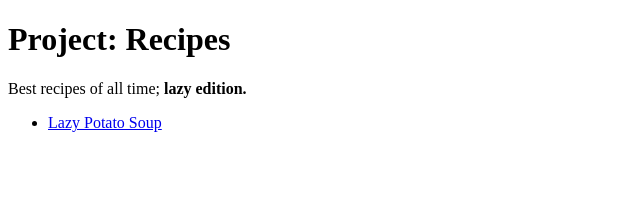
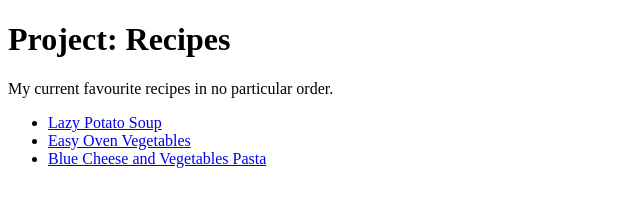
Before and after one commit to samdolbear/odin-recipes, a plain HTML site: page index.html in a window 1280 px wide. Shown: the whole page, without its empty margins (0-640 px from the left). Drawn offline with Linux system fonts and the light colour scheme.

Commit message:
Add links to soup and pasta recipe

```diff
--- a/index.html
+++ b/index.html
@@ -13,9 +13,11 @@
     </header>
     <div class="container">
         <section>
-            <p>Best recipes of all time; <strong>lazy edition.</strong></p>
+            <p>My current favourite recipes in no particular order.</p>
             <ul>
                 <li><a href="recipes/lazy-potato-soup.html">Lazy Potato Soup</a></li>
+                <li><a href="recipes/easy-oven-veg.html">Easy Oven Vegetables</a></li>
+                <li><a href="recipes/veg-cheese-pasta.html">Blue Cheese and Vegetables Pasta</a></li>
             </ul>
         </section>
         <aside></aside>
```
